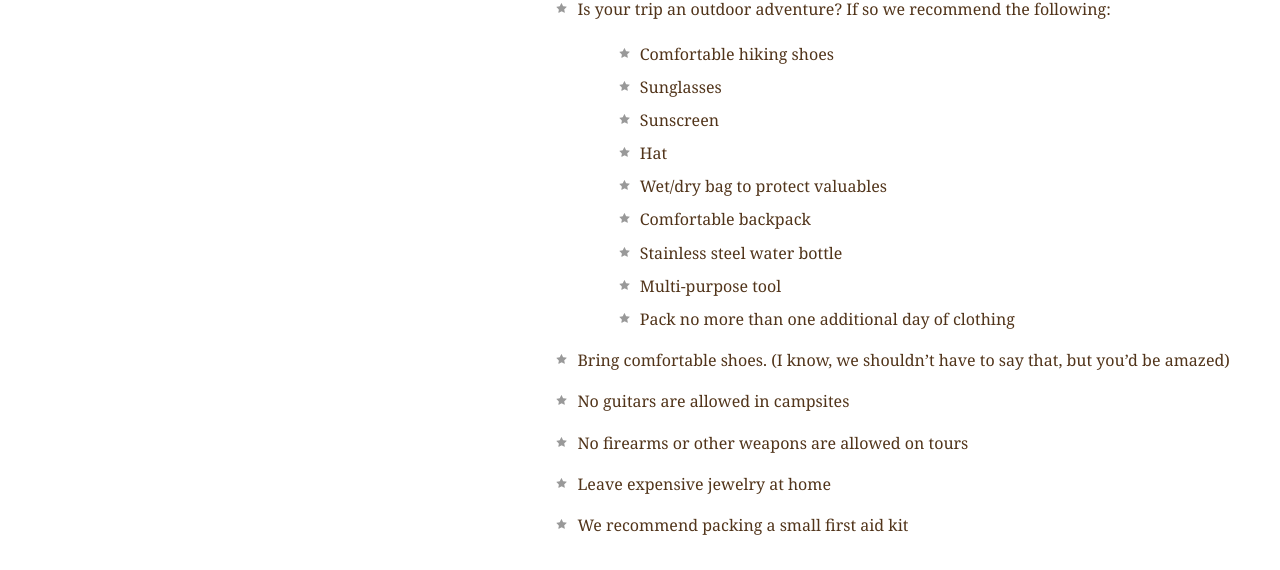
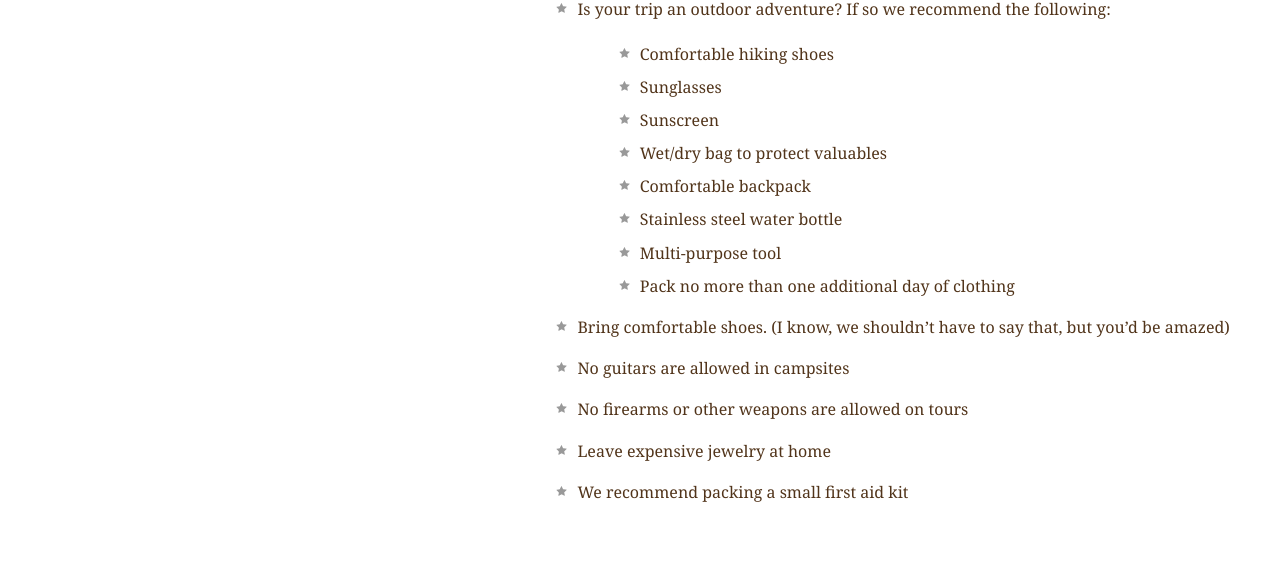
Before and after one commit to fafa00/exploring, a plain HTML site: page resources.html in a window 1280 px wide. Shown: the part 1993-2563 px from the top of the page. Drawn offline with Linux system fonts and the light colour scheme.

Commit message:
change 1

```diff
--- a/resources.html
+++ b/resources.html
@@ -96,10 +96,7 @@
               <ul>
                 <li>Comfortable hiking shoes</li>
                 <li>Sunglasses</li>
-
-
                 <li>Sunscreen</li>
-				<li>Hat</li>
                 <li>Wet/dry bag to protect valuables</li>
                 <li>Comfortable backpack</li>
                 <li>Stainless steel water bottle</li>
```
